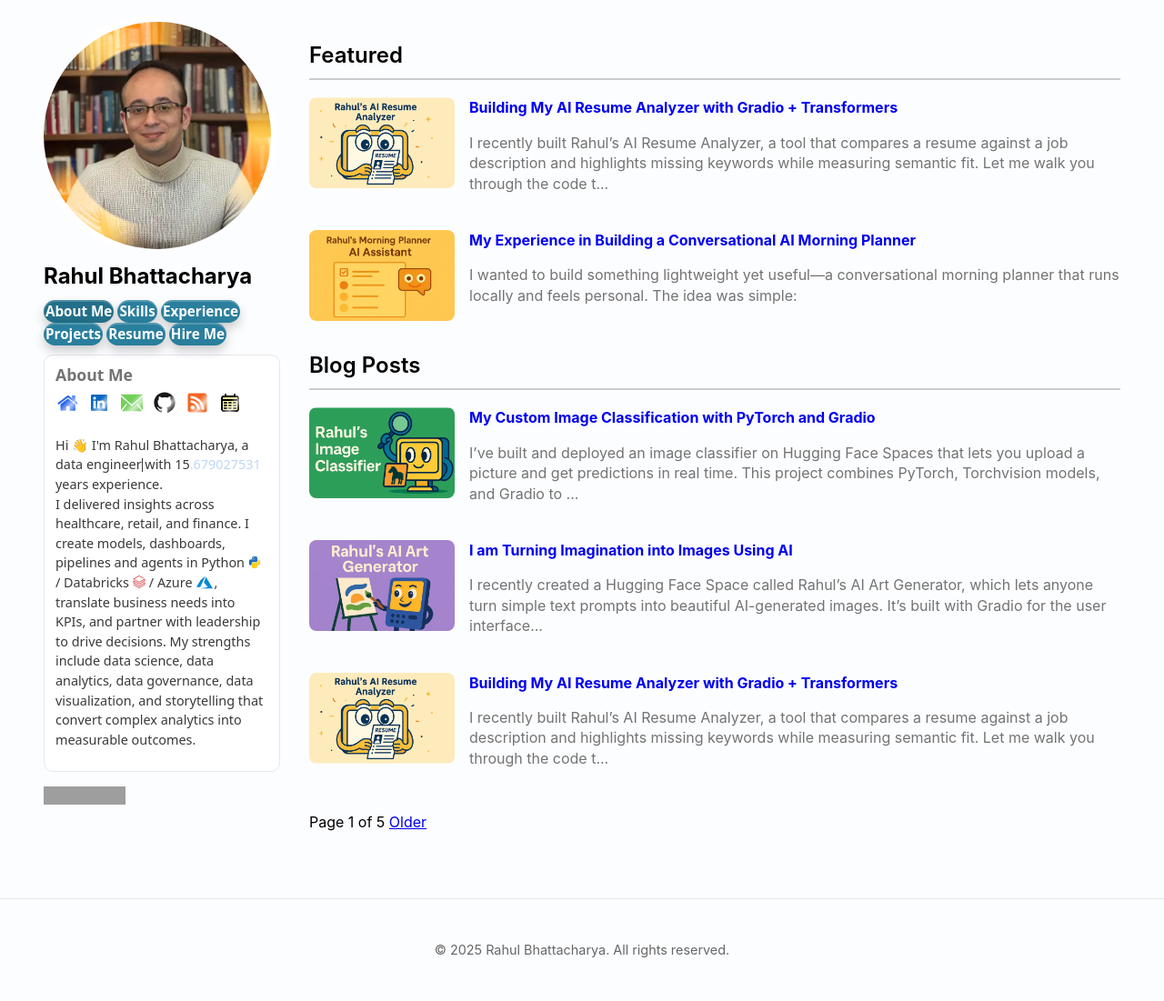
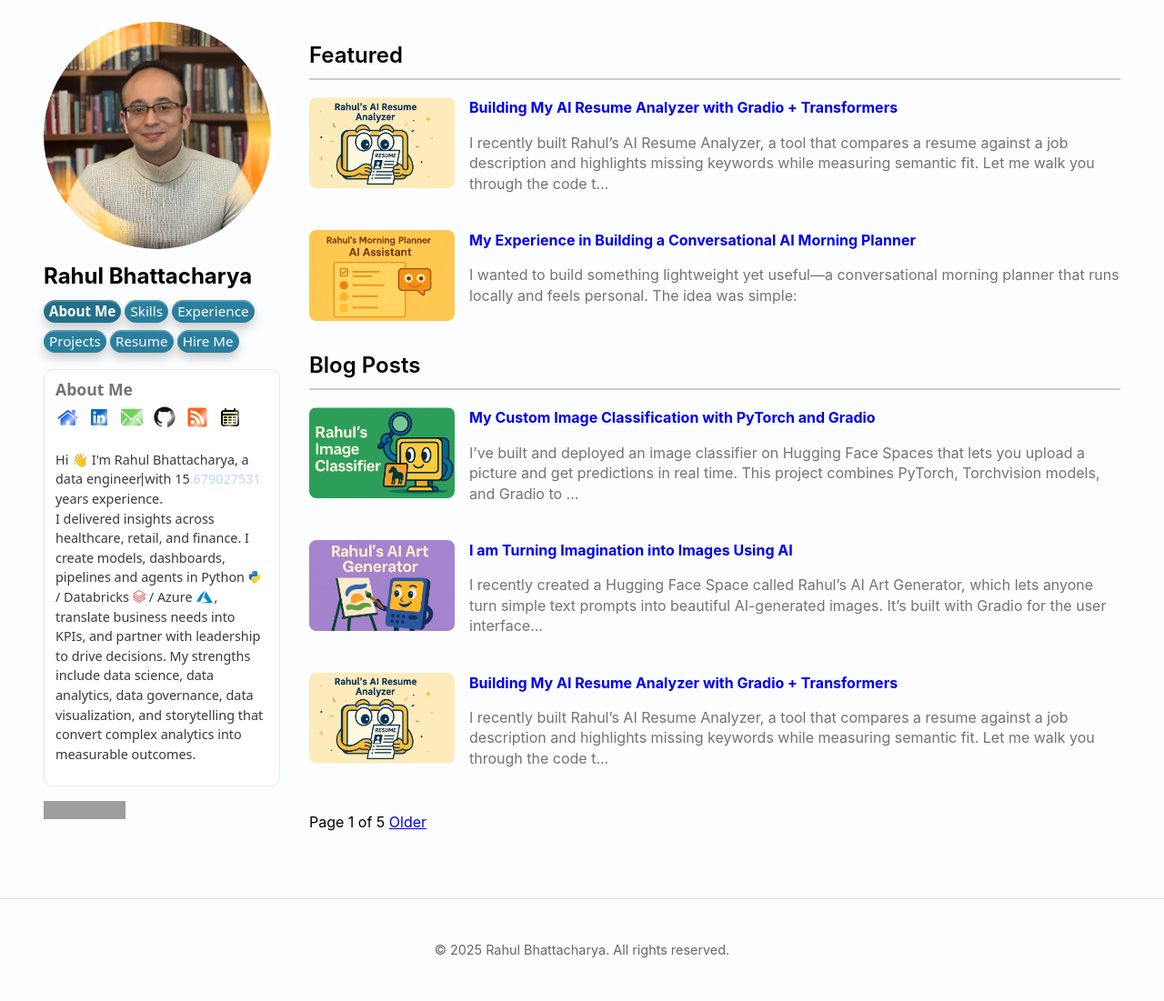
Before and after one commit to RahulBhattacharya1/RahulBhattacharya1.github.io, a Jekyll site: the page built from index.html, in a window 1280 px wide. Shown: the whole page at 91% size. Built offline with Jekyll 4.4.1, drawn with Linux system fonts in a browser that asks for light colours; the list of posts is cut into pages by our own code; grey boxes are pictures that could not be loaded.

Commit message:
Update main.scss

```diff
--- a/assets/css/main.scss
+++ b/assets/css/main.scss
@@ -993,10 +993,11 @@ pre {
   align-items: center;
   justify-content: center;
   flex: 0 0 auto;
+  margin-bottom: 8px;
 
-  padding: 2px 2px;          /* roomier, like the sample */
+  padding: 2px 6px;          /* roomier, like the sample */
   font-size: 0.95rem;
-  font-weight: 600;
+  /*font-weight: 600;*/
 
   color: #fff;
   background: #2a7f9d;         /* teal/blue */
@@ -1031,6 +1032,7 @@ pre {
 
 /* active tab stays filled, a touch darker */
 .bio-tabs .tab-btn.active{
+  font-weight: 600;
   background: #236f89;
   color: #fff;
 }
```
